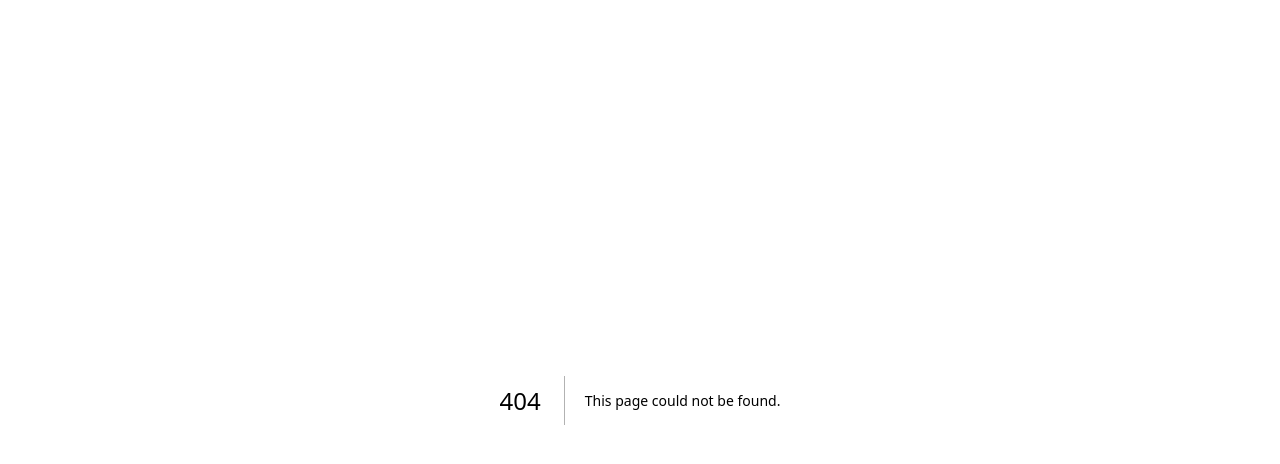
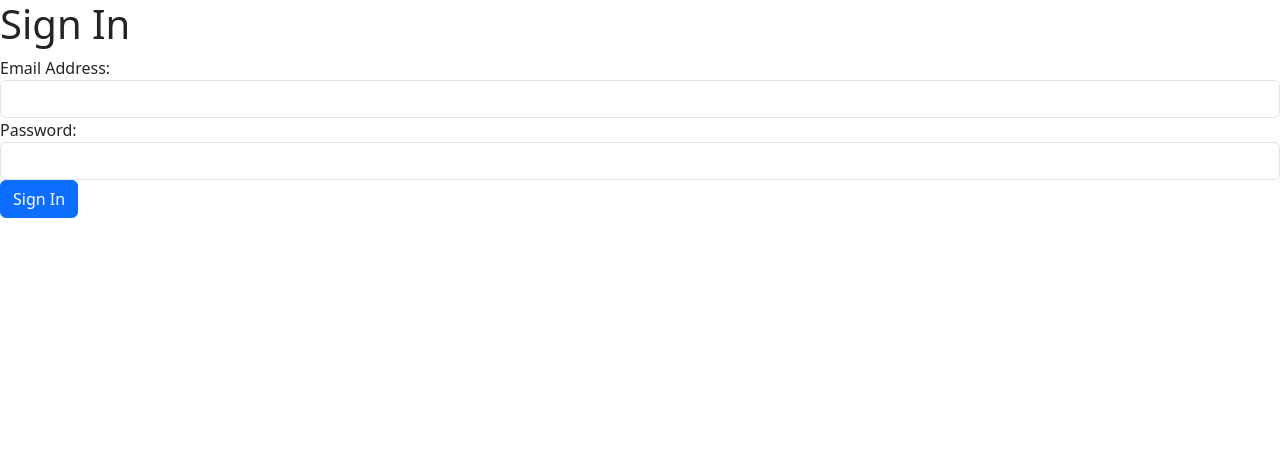
Before and after one commit to gvpinto/ticketing, a Next.js app in the folder client/: page /auth/signin in a window 1280 px wide. Before the commit this address had no page. Shown: the top 464 px of the page. Built offline with nearby package versions, Linux system fonts and the light colour scheme.

Commit message:
Completed 242. The sign in form

```diff
--- /dev/null
+++ b/client/pages/auth/signin.js
@@ -0,0 +1,42 @@
+import { useState } from 'react';
+import useRequest from '../../hooks/use-request';
+import Router from 'next/router';
+
+const SignUp = () => {
+
+    const [email, setEmail] = useState('');
+    const [password, setPassword] = useState('');
+    const { doRequest, errors } = useRequest({
+        url: '/api/users/signin', method: 'post', body: {
+            email, password
+        },
+        onSuccess: (data) => Router.push('/')
+    });
+
+    const onSubmit = async (event) => {
+        event.preventDefault();
+        const data = await doRequest();
+        console.log(data);
+    };
+
+    return (
+        <form onSubmit={onSubmit}>
+            <h1>Sign In</h1>
+            <div className="form-group">
+                <label>Email Address:</label>
+                <input value={email} onChange={e => setEmail(e.target.value)} className="form-control" />
+            </div>
+            <div className="form-group">
+                <label >Password:</label>
+                <input value={password} onChange={e => setPassword(e.target.value)} type="password" className="form-control" />
+            </div>
+
+            {errors}
+
+            <button className="btn btn-primary">Sign In</button>
+
+        </form>
+    );
+};
+
+export default SignUp;
--- a/client/pages/index.js
+++ b/client/pages/index.js
@@ -3,10 +3,7 @@
 
 const LandingPage = ({ currentUser }) => {
     // Runs on the Server for the first time just before loading
-    console.log(currentUser);
-    return (
-        <h1>Landing</h1>
-    );
+    return currentUser ? (<h1>You are signed in</h1>) : (<h1>You are NOT signed in</h1>);
 };
 
 LandingPage.getInitialProps = async (context) => {
```
Also changed, not shown: client/pages/banana.js (deleted, +0 -7 lines).
